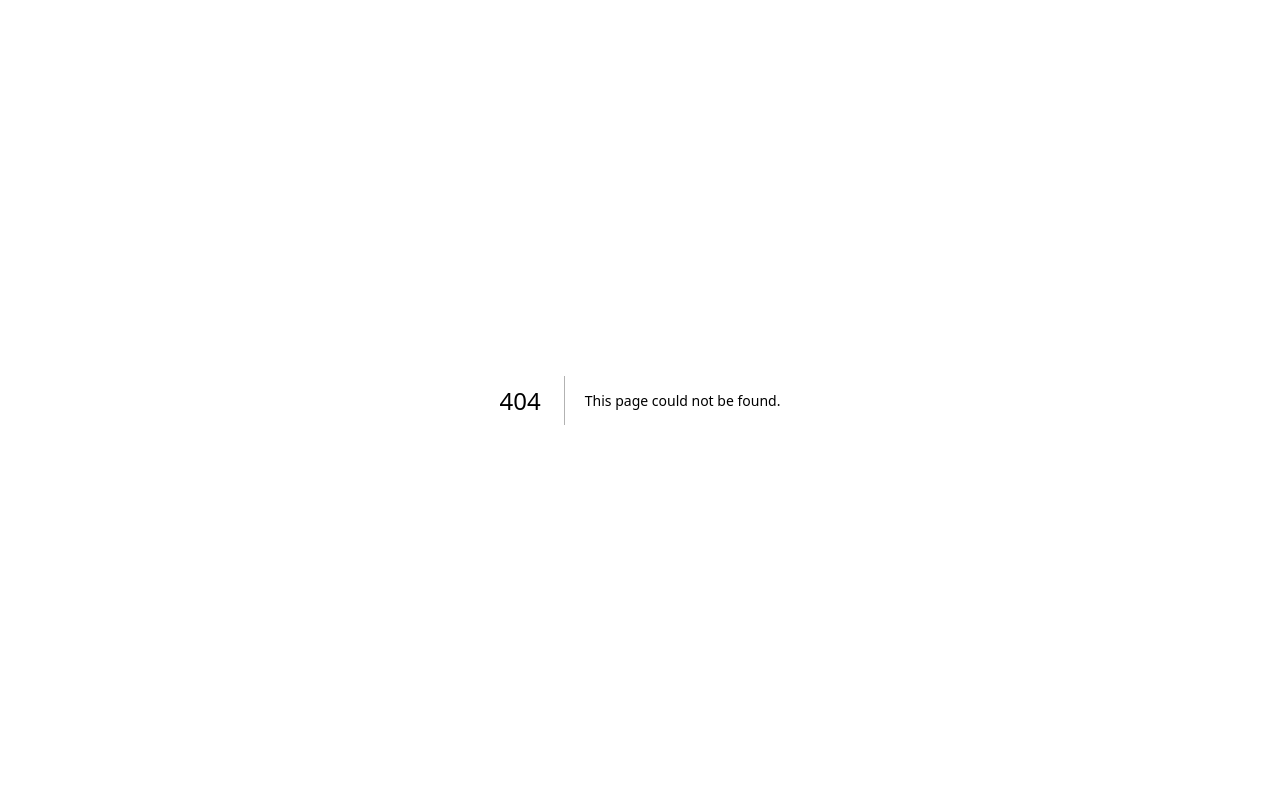
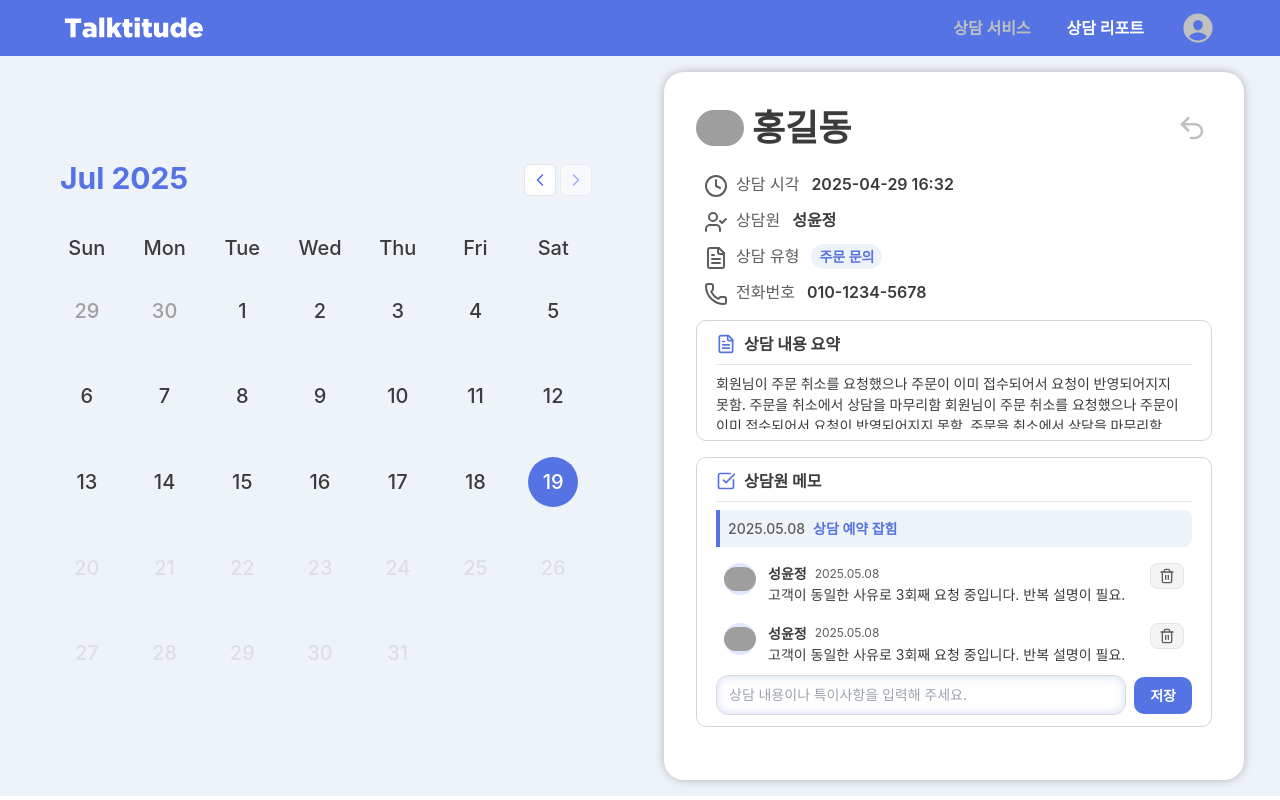
Before and after one commit to Talktitude/talktitude-agent-FE, a Next.js app: page /reports/1 in a window 1280 px wide. Before the commit this address had no page. Built offline with nearby package versions, Linux system fonts and the light colour scheme; grey boxes are pictures that could not be loaded; a web font is replaced by a local one.

Commit message:
feat: ReportDetail 페이지 구현 완료 (#33)

```diff
--- /dev/null
+++ b/src/app/(main)/reports/[id]/page.tsx
@@ -0,0 +1,18 @@
+'use client';
+
+import React from 'react';
+import Header from '@/components/common/Header';
+import ReportCalendar from '@/components/report/ReportCalendar';
+import ReportDetailPanel from '@/components/report/detail/ReportDetailPanel';
+
+export default function ReportDetailPage() {
+  return (
+    <>
+      <Header />
+      <div className="flex w-full h-[calc(100vh-60px)] bg-bgLightBlue">
+        <ReportCalendar />
+        <ReportDetailPanel />
+      </div>
+    </>
+  );
+}
```
